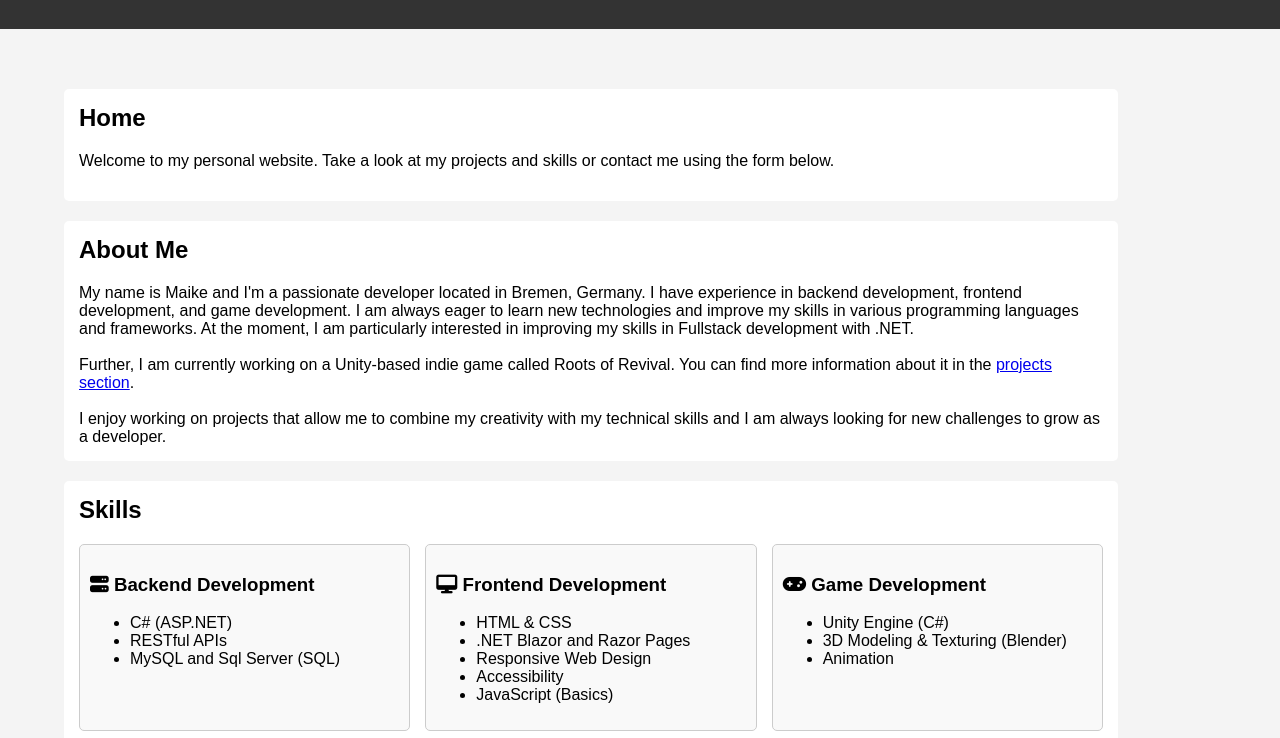
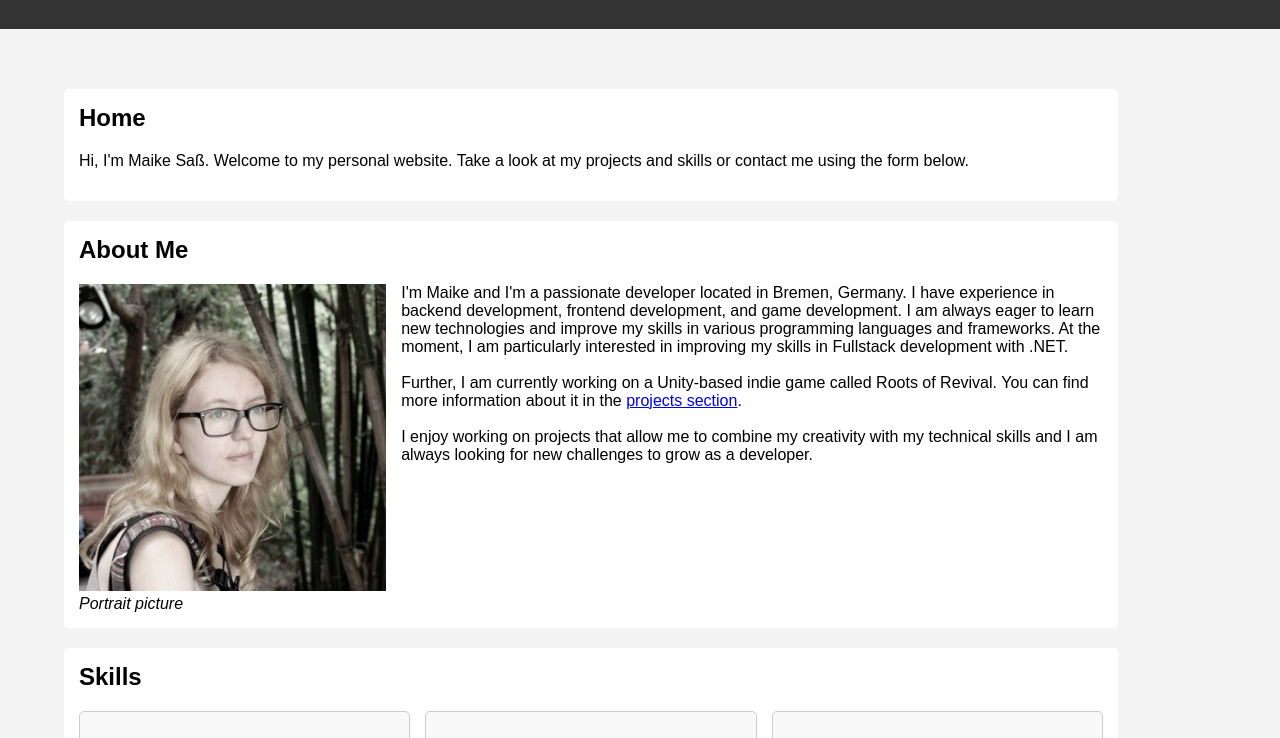
Before and after one commit to msass89/PortfolioWebsite, a plain HTML site: page index.html in a window 1280 px wide. Shown: the part 111-849 px from the top of the page. Drawn offline with nearby package versions, Linux system fonts and the light colour scheme.

Commit message:
Added Portrait Picture

```diff
--- a/index.html
+++ b/index.html
@@ -10,7 +10,7 @@
 </head>
 <body>
     <header role="banner">
-        <h1>My Portfolio Website</h1>
+        <h1>Portfolio Website of Maike Saß</h1>
         <nav class="nav" role="navigation">
             <a href="#home">Home</a>
             <a href="#about">About</a>
@@ -27,15 +27,21 @@
     <main role="main">
         <section id="home">
             <h2>Home</h2>
-            <p>Welcome to my personal website. Take a look at my projects and skills or contact me using the form below.</p>
+            <p>Hi, I'm Maike Saß. Welcome to my personal website. Take a look at my projects and skills or contact me using the form below.</p>
         </section>
         <section id="about">
             <h2>About Me</h2>
-            <article>My name is Maike and I'm a passionate developer located in Bremen, Germany. I have experience in backend development, frontend development, and game development. I am always eager to learn new technologies and improve my skills in various programming languages and frameworks. At the moment, I am particularly interested in improving my skills in Fullstack development with .NET.
-            <br><br>
-            Further, I am currently working on a Unity-based indie game called Roots of Revival. You can find more information about it in the <a href="#projects" role="navigation">projects section</a>.
-            <br><br>
-            I enjoy working on projects that allow me to combine my creativity with my technical skills and I am always looking for new challenges to grow as a developer. </article>
+            <div class="flexbox">
+                <figure>
+                    <img src="img/portrait.png" alt="Portrait picture" role="img">
+                    <figcaption><i>Portrait picture</i></figcaption>
+                </figure>
+                <article>I'm Maike and I'm a passionate developer located in Bremen, Germany. I have experience in backend development, frontend development, and game development. I am always eager to learn new technologies and improve my skills in various programming languages and frameworks. At the moment, I am particularly interested in improving my skills in Fullstack development with .NET.
+                <br><br>
+                Further, I am currently working on a Unity-based indie game called Roots of Revival. You can find more information about it in the <a href="#projects" role="navigation">projects section</a>.
+                <br><br>
+                I enjoy working on projects that allow me to combine my creativity with my technical skills and I am always looking for new challenges to grow as a developer. </article>
+            </div>
         </section>
        <section id="skills">
             <h2>Skills</h2>
@@ -43,7 +49,7 @@
                 <div class="skills">
                     <h3><i class="fa-solid fa-server"></i> Backend Development</h3>
                     <ul>
-                        <li>C# (ASP.NET)</li>
+                        <li>ASP.NET (C#)</li>
                         <li>RESTful APIs</li>
                         <li>MySQL and Sql Server (SQL)</li>
                     </ul>
@@ -99,20 +105,20 @@
                 <figure class="item web">
                     <img src="img/self_service_portal.png" class="lightbox-img" alt="Screenshot of Self-Service-Portal" role="img">
                     <figcaption><b>Self-Service-Portal</b></figcaption>
-                    <details role="details">A multi-tenancy SaaS fullstack-project build with Asp.Net as an Razor Pages project. Currently in development. See more details on <a href="https://github.com/msass89/Self-Service-Portal" target="_blank" rel="noopener" role="link">GitHub</a>.</details>
-                    <p><i>Last Upload: <time class="last-upload" datetime="2026-04-30">May 18, 2026</time></i></p>
+                    <details role="details">A multi-tenancy SaaS fullstack-project build with ASP.NET Razor Pages. Currently in development. See more details on <a href="https://github.com/msass89/Self-Service-Portal" target="_blank" rel="noopener" role="link">GitHub</a>.</details>
+                    <p><i>Last Update: <time class="last-upload" datetime="2026-05-18">May 18, 2026</time></i></p>
                 </figure>
                 <figure class="item web">
                     <img src="img/InventoryManagementApi.png" class="lightbox-img" alt="Screenshot of Inventory and Order Management API" role="img">
                     <figcaption><b>Inventory and Order Management API</b></figcaption>
                     <details role="details">A RESTful API for managing inventory items and orders using Asp.Net and Swagger. Currently in development. See more details on <a href="https://github.com/msass89/InventoryOrderManagementApp" target="_blank" rel="noopener" role="link">GitHub</a>.</details>
-                    <p><i>Last Upload: <time class="last-upload" datetime="2026-03-15">May 30, 2026</time></i></p>
+                    <p><i>Last Update: <time class="last-upload" datetime="2026-05-30">May 30, 2026</time></i></p>
                 </figure>
                 <figure class="item game">
                     <img src="img/roots_of_revival_screenshot.png" class="lightbox-img" alt="Screenshot of Indie Game Roots of Revival" role="img">
                     <figcaption><b>Roots of Revival</b></figcaption>
                     <details role="details">An indie game I am currently developing with Unity, C# and Blender. See more details about the current development stage on my <a href="https://www.youtube.com/@MaikesGameDevSpace" target="_blank" rel="noopener" role="link">YouTube channel</a>.</details>
-                    <p><i>Last Upload: <time class="last-upload" datetime="2025-12-15">December 15, 2025</time></i></p>
+                    <p><i>Last Update: <time class="last-upload" datetime="2025-12-15">December 15, 2025</time></i></p>
                 </figure>
             </div>
         </section>
@@ -148,7 +154,7 @@
                 <img src="img/youtube.png" alt="YouTube Kanal" class="social-icon">
             </a>
         </div>
-        <p>&copy; 2025 My Website</p>
+        <p>&copy; 2026 Portfolio Website of Maike Saß</p>
     </footer>
     <div id="lightbox">
         <span id="lightbox-close">&times;</span>
--- a/styles.css
+++ b/styles.css
@@ -96,6 +96,25 @@ section h2 {
     font-size: large;
 }
 
+.flexbox {
+    display: flex;
+    flex-direction: row;
+    justify-content: flex-start;
+    align-items: flex-start;
+    gap: 15px;
+}
+
+.flexbox figure {
+    flex: 0 0 30%;
+    margin: 0;
+}
+
+.flexbox figure img {
+    width: 100%;
+    height: auto;
+
+}
+
 /* Skill container styles */
 #skill-container {
     display: grid;
@@ -129,7 +148,7 @@ div .skills {
   display: none;
 }
 
-img {
+.project-gallery img {
   width: 100%;
   height: auto;
   border-radius: 5px;
```
Also changed, not shown: img/portrait.png (added).
